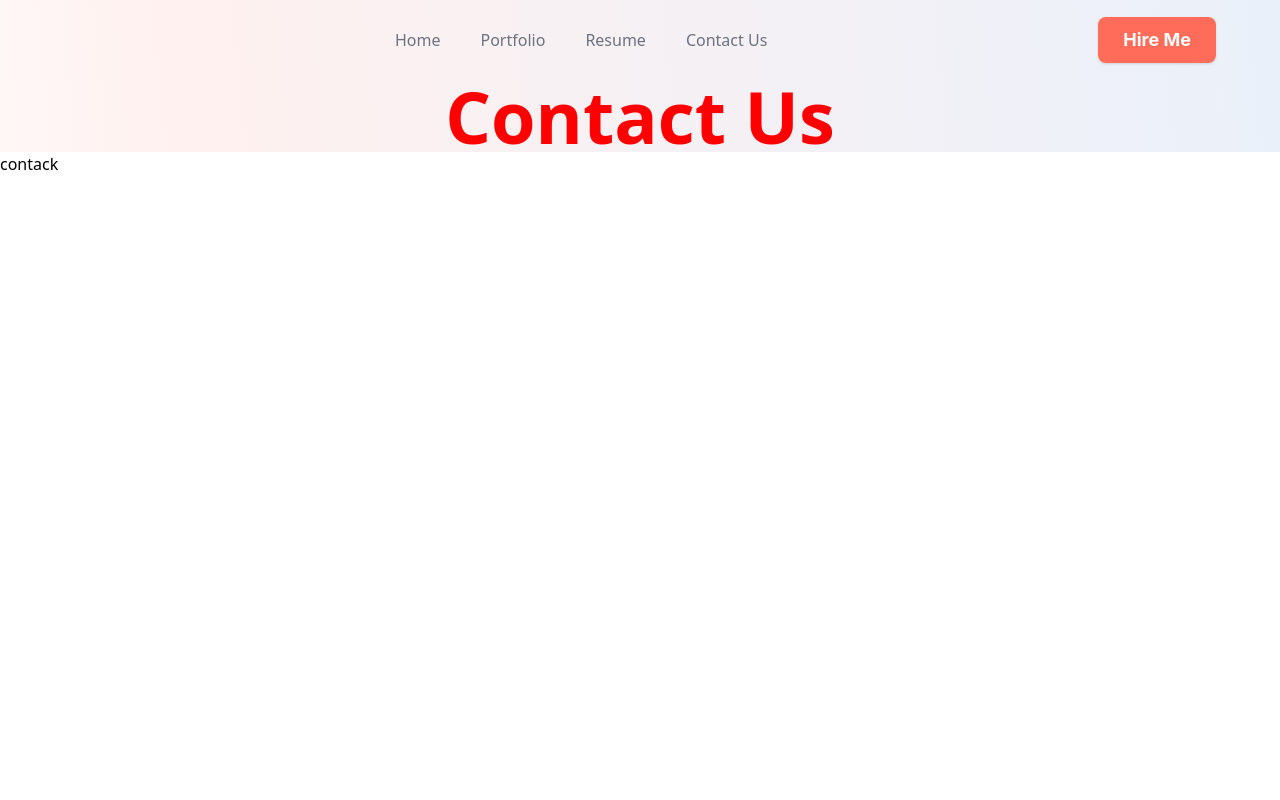
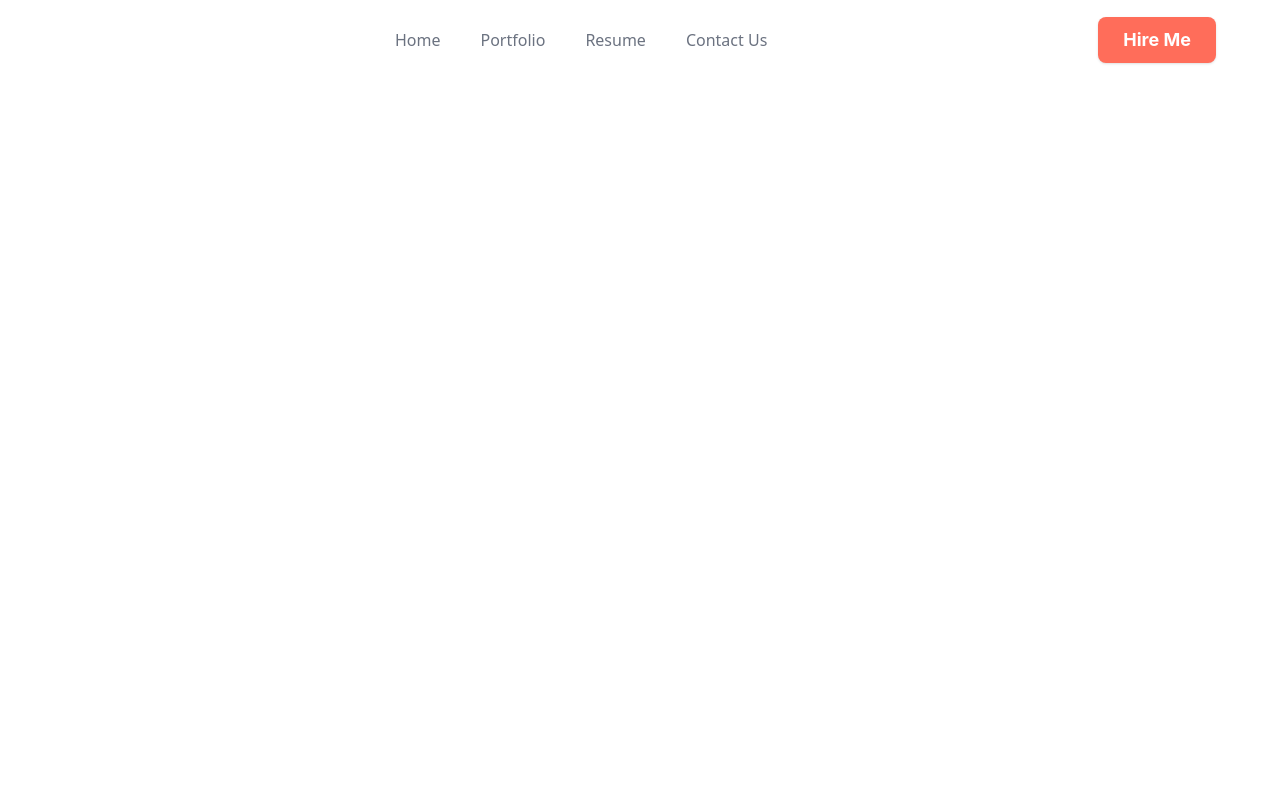
Before and after one commit to maziz12808/portfolio, a Next.js app: page / in a window 1280 px wide. Shown: the top 800 px of the page. Built offline with nearby package versions, Linux system fonts and the light colour scheme.

Commit message:
modified

```diff
--- a/components/contact-us/contact.module.css
+++ /dev/null
@@ -1,7 +0,0 @@
-.title {
-    color: red;
-}
-
-#header {
-    background-image: url("../../public/images/hero_bg_2.svg");
-}
--- a/components/contact-us/index.jsx
+++ /dev/null
@@ -1,19 +0,0 @@
-import Layout from "../shared/layout";
-import style from "./contact.module.css"
-const contactUs = ()=>{
-    const Header = ()=>{
-        return (
-            <div className="text-center">
-                <h1 className={`text-7xl font-bold header-gradient-text ${style.title}`}>Contact Us</h1>
-            </div>
-        )
-    }
-    return (
-        <Layout header={<Header />} headerbg={style.header}>
-
-            <h1>contack</h1>
-        </Layout>
-    )
-}
-
-export default contactUs;
--- a/pages/about-us/index.js
+++ /dev/null
@@ -1,2 +0,0 @@
-import ContactUs from "@/components/contact-us"
-export default ContactUs
--- a/pages/index.js
+++ b/pages/index.js
@@ -1,2 +1,2 @@
-import Layout from "@/components/contact-us"
+import Layout from "@/components/shared/layout"
 export default Layout
```
